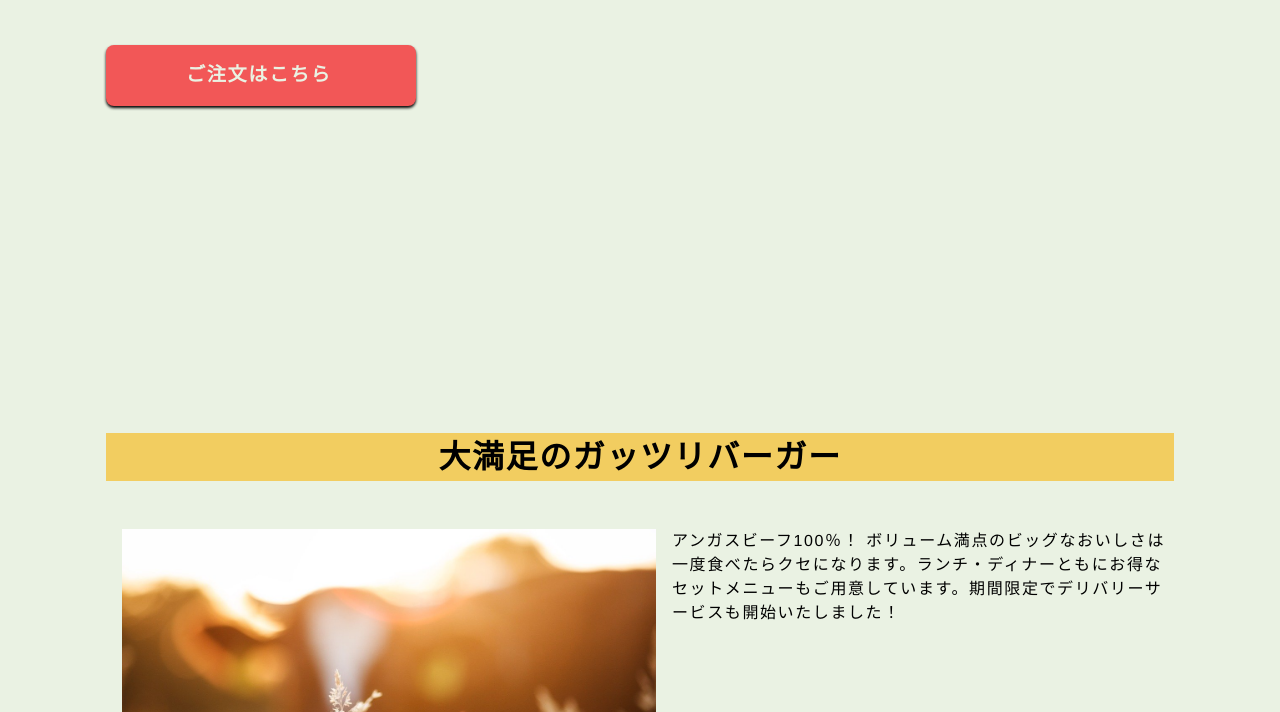
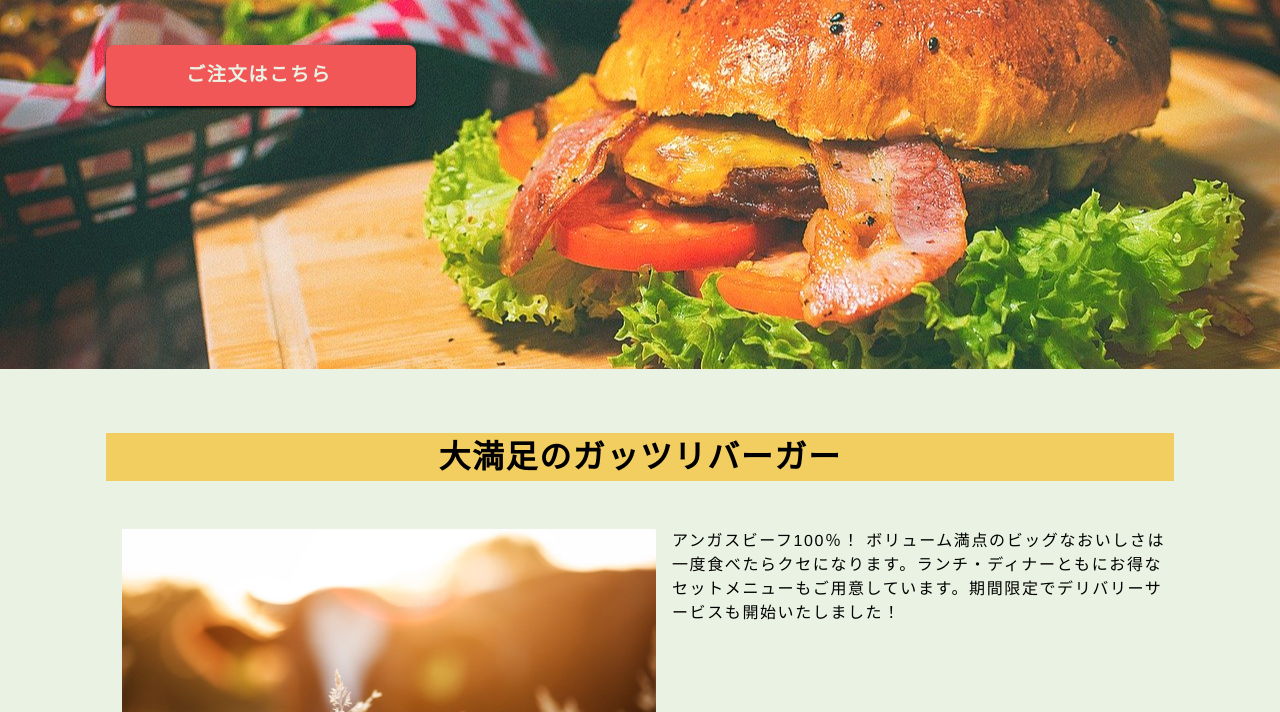
Before and after one commit to KazukiYam/shonan-burger, a plain HTML site: page index.html in a window 1280 px wide. Shown: the part 388-1100 px from the top of the page. Drawn offline with Linux system fonts and the light colour scheme; the site is published under a folder, as on GitHub Pages, so addresses that start at the root find nothing.

Commit message:
Update style.css

```diff
--- a/css/style.css
+++ b/css/style.css
@@ -82,7 +82,7 @@ li {
 /* main */
 .main {
   display: inline-block;
-  background-image: url(/img/burger-main.jpg);
+  background-image: url(../img/burger-main.jpg);
   background-size: cover;
   background-repeat: no-repeat;
   background-position: center;
```
